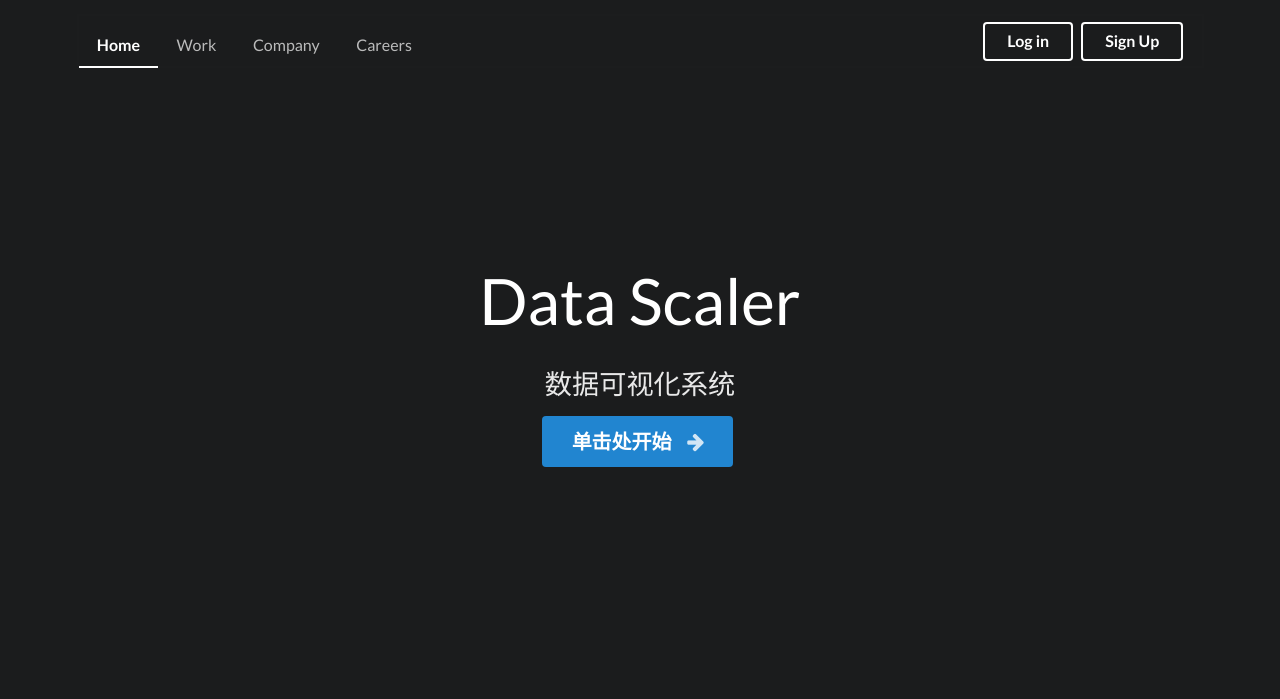
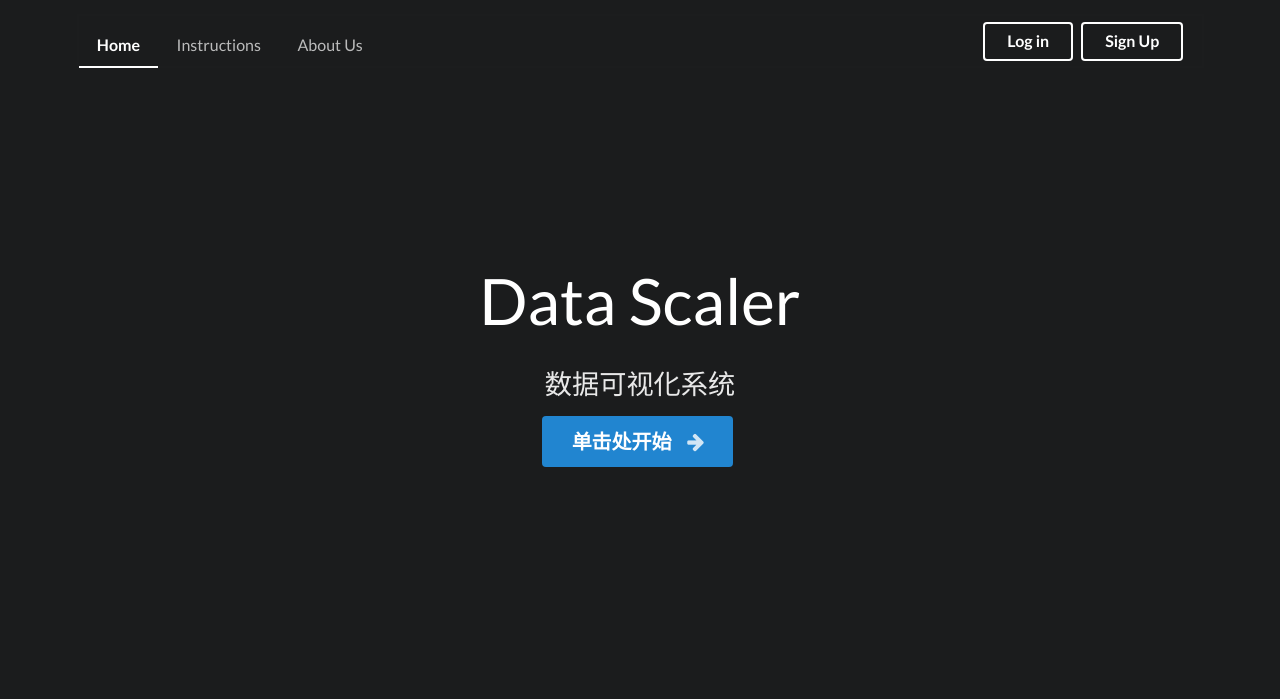
Before and after one commit to naykun/Datascaler, a Django app: page /index/ in a window 1280 px wide. Shown: the top 699 px of the page. Run offline with Django 3.2, Linux system fonts and the light colour scheme; parts of the project's set-up code (start-up, migrations or seed data) failed here and were passed over.

Commit message:
a little adjust

```diff
--- a/datascaler_web/views.py
+++ b/datascaler_web/views.py
@@ -11,7 +11,7 @@ def index(request):
 def chart(request):
     return render(request,"chart.html")
 def doc(request):
-    limit = 10
+    limit = 5
     cities = city.objects.all()
     paginator = Paginator(cities,limit)
     page = request.GET.get('page',1)
--- a/templates/index.html
+++ b/templates/index.html
@@ -173,9 +173,9 @@
             <I class="sidebar icon"></I>
           </A>
           <A class="active item">Home</A>
-          <A class="item">Work</A>
-          <A class="item">Company</A>
-          <A class="item">Careers</A>
+          <A class="item">Instructions</A>
+          <A class="item">About Us</A>
+
 
           <DIV class="right item">
             <A class="ui inverted button">Log in</A>
```
